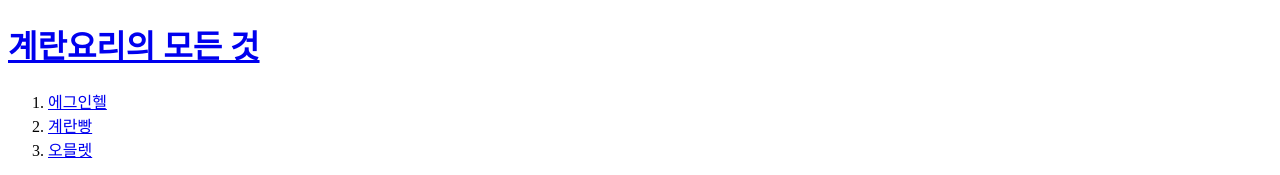
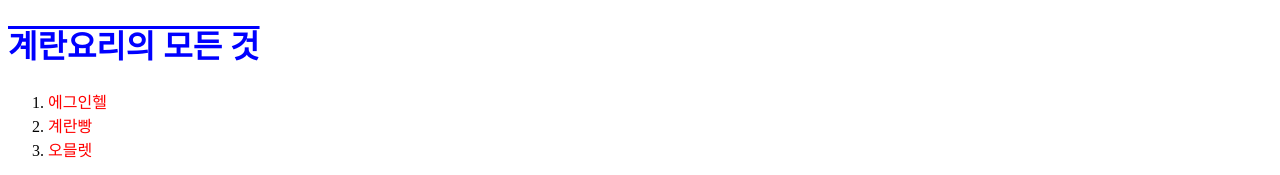
Before and after one commit to dlxorb96/beginner, a plain HTML site: page index.html in a window 1280 px wide. Shown: the top 175 px of the page. Drawn offline with Linux system fonts and the light colour scheme; a script that the page names is missing.

Commit message:
Add files via upload

```diff
--- a/index.html
+++ b/index.html
@@ -4,6 +4,12 @@
 <title>Everything about cooking eggs
 </title>
 <meta charset="utf-8">
+<style>
+  a {
+    color:red;
+    text-decoration: none;
+  }
+</style>
 <!-- Global site tag (gtag.js) - Google Analytics -->
 <script async src="https://www.googletagmanager.com/gtag/js?id=G-WVSGC860VZ"></script>
 <script>
@@ -15,12 +21,20 @@
 </script>
 </head>
 <body>
-<h1><a href="index.html">계란요리의 모든 것</a></h1>
+<h1><a href="index.html" style="color: blue; text-decoration: overline;" >계란요리의 모든 것</a></h1>
+
 <ol>
       <li><a href="1.html">에그인헬</a></li>
       <li><a href="2.html">계란빵</a></li>
       <li><a href="3.html">오믈렛</a></li>
 </ol>
+<!--
+<ol>
+  <li><a href="1.html"><font color="red">에그인헬</font></a></li>
+  <li><a href="2.html"><font color="red">계란빵</font></a></li>
+  <li><a href="3.html"><font color="red">오믈렛</font></a></li>
+</ol>
+-->
 <p>
   <iframe width="902" height="507"
   src="https://www.youtube.com/embed/SlcnlWk4xdU"
```
